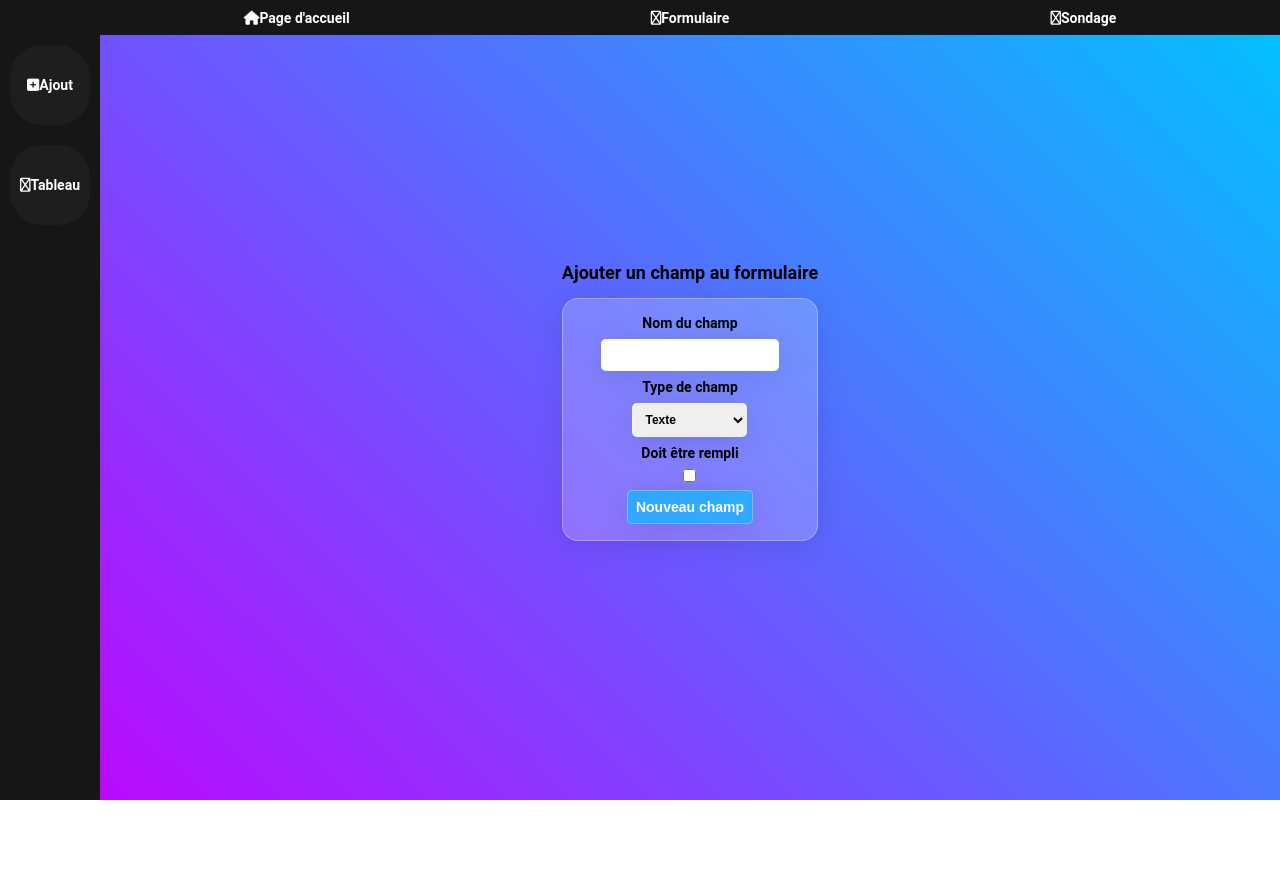
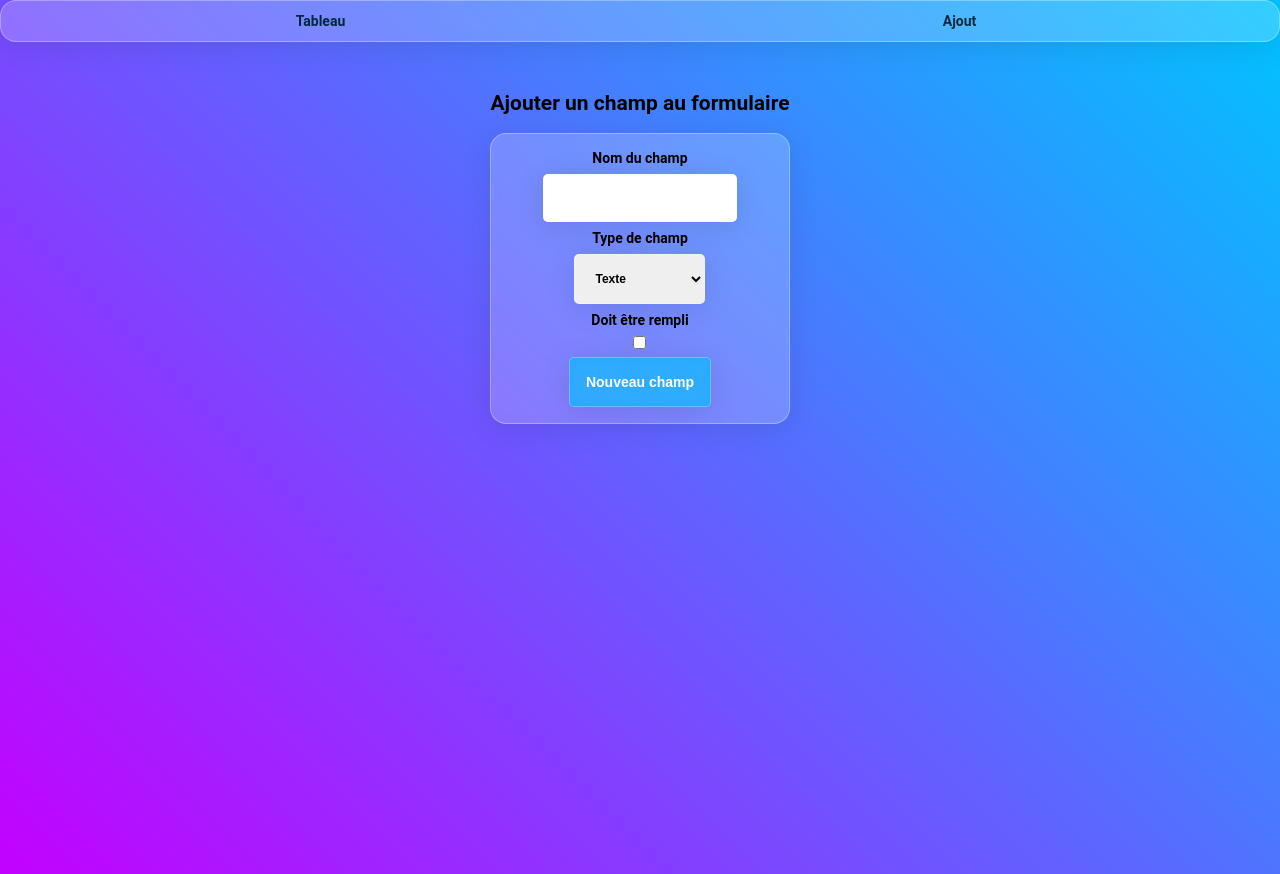
Before and after one commit to SprtJonathan/AdministrativeManager, a plain HTML site: page add.html in a window 1280 px wide. Before the commit the page ends 800 px from the top, so only its background shows below. Drawn offline with Linux system fonts and the light colour scheme.

Commit message:
Revert "Project updated"
This reverts commit 6835e794b76371b3830b139e6826b35b1ff3abe6.

```diff
--- a/table/index.html
+++ b/add.html
@@ -4,45 +4,23 @@
     <meta name="viewport" content="width=device-width, initial-scale=1.0" />
     <title>Ajout des données</title>
     <meta name="description" content="" />
-    <link rel="stylesheet" href="../public/css/main.css" />
-    <script
-      src="https://kit.fontawesome.com/b4819ea1c6.js"
-      crossorigin="anonymous"
-    ></script>
+    <link rel="stylesheet" href="./public/css/main.css" />
   </head>
   <body>
     <header>
       <nav class="navbar">
-        <div class="navbar-blank-space"></div>
-        <div class="horizontal-navbar">
-          <a class="navbar-horizontal-link" href="./index.html"
-            ><i class="fa-solid fa-house"></i> Page d'accueil</a
-          >
-          <a class="navbar-horizontal-link" href="./table/index.html"
-            ><i class="fa-regular fa-table-list"></i> Formulaire</a
-          >
-          <a class="navbar-horizontal-link" href="./table/index.html"
-            ><i class="fa-regular fa-table-list"></i> Sondage</a
-          >
-        </div>
-        <div class="vertical-navbar">
-          <div class="navbar-vertical-button">
-            <a class="navbar-vertical-link" href="./table/index.html"
-              ><i class="fa-solid fa-square-plus"></i> Ajout</a
-            >
-          </div>
-          <div class="navbar-vertical-button">
-            <a class="navbar-vertical-link" href="./table/table.html"
-              ><i class="fa-regular fa-table-list"></i> Tableau</a
-            >
-          </div>
-        </div>
+        <a class="navbar-link" href="./index.html">Tableau</a>
+        <a class="navbar-link active" href="./add.html">Ajout</a>
       </nav>
     </header>
     <main class="page-content">
       <div class="new-input-form-block" id="newInputFormBlock">
         <h2>Ajouter un champ au formulaire</h2>
-        <form id="newInputForm" class="form" onsubmit="addInputToForm(event)">
+        <form
+          id="newInputForm"
+          class="new-input-form"
+          onsubmit="addInputToForm(event)"
+        >
           <div class="form-group">
             <label for="newInput" class="new-input-label" required
               >Nom du champ</label
@@ -78,7 +56,7 @@
       </div>
       <div id="mainFormBlock" class="main-form-block">
         <h2>Ajout d'une nouvelle entrée</h2>
-        <form id="mainForm" class="form" onsubmit="submitMainForm()">
+        <form id="mainForm" class="main-form" onsubmit="submitMainForm()">
           <div id="newObjectForm"></div>
           <button type="submit" id="mainFormButton" class="new-input-submit">
             Nouvelle entrée
@@ -87,5 +65,5 @@
       </div>
     </main>
   </body>
-  <script src="./index.js"></script>
+  <script src="./add.js"></script>
 </html>
--- a/public/css/base/common.css
+++ b/public/css/base/common.css
@@ -1,27 +1,11 @@
 body {
-  display: flex;
-  flex-direction: row;
-  flex-wrap: wrap;
   font-family: Roboto, sans-serif;
   margin: 0;
   font-size: 12px;
-
-  background-image: linear-gradient(45deg, rgb(41, 41, 41), rgb(33, 33, 33));
+  background-image: linear-gradient(45deg, rgb(195, 0, 255), rgb(0, 195, 255));
 }
 
-main.page-content {
-  position: relative;
-  display: flex;
-  flex-direction: row;
-  flex-wrap: wrap;
-  justify-content: space-around;
-  align-items: center;
-  background-color: white;
-  width: 100%;
-  height: 100%;
-  background-image: linear-gradient(45deg, rgb(195, 0, 255), rgb(0, 195, 255));
-  z-index: 0;
-  padding-left: 100px;
+main {
 }
 
 h1 {
@@ -91,124 +75,47 @@ select {
   transition: all 0.2s ease-in-out;
 }
 
-header {
+.navbar {
   width: 100%;
-}
-
-.navbar {
-  position: fixed;
-  width: 100%;
-  height: 100%;
-  top: 0;
-  left: 0;
-  z-index: 1;
-}
-
-.horizontal-navbar {
-  position: absolute;
-  display: flex;
-  flex-direction: row;
-  justify-content: space-around;
-  align-items: center;
-  width: 100%;
-  height: 35px;
-  z-index: 2;
-}
-
-.vertical-navbar {
-  position: absolute;
-  display: flex;
-  flex-direction: column;
-  justify-content: flex-start;
-  align-items: center;
-  width: 100px;
-  height: 100%;
-  z-index: 1;
-  background: rgb(22, 22, 22);
+  background-color: #555;
+  overflow: auto;
+  margin: 0 0 2rem 0;
+  /* From https://css.glass */
+  background: rgba(255, 255, 255, 0.2);
+  border-radius: 16px;
+  box-shadow: 0 4px 30px rgba(0, 0, 0, 0.1);
+  backdrop-filter: blur(5px);
+  -webkit-backdrop-filter: blur(5px);
+  border: 1px solid rgba(255, 255, 255, 0.3);
 }
 
 .active {
   color: whitesmoke;
 }
 
-.navbar-blank-space {
-  position: absolute;
-  display: block;
-  width: 100px;
-  height: 35px;
-  background: rgb(22, 22, 22);
-}
-
-.navbar-horizontal-link {
-  display: flex;
-  align-items: center;
-  justify-content: center;
-  background: rgb(22, 22, 22);
-  color: white;
+.navbar-link {
+  color: rgb(0, 41, 61);
   float: left;
-  height: 100%;
+  padding: 12px;
   text-decoration: none;
   font-size: 17px;
-  width: 100%; /* Four links of equal widths */
+  width: 50%; /* Four links of equal widths */
   text-align: center;
   text-decoration: none;
   font-size: 14px;
   font-weight: 600;
   transition: all 0.2s ease-in-out;
 }
-
-.navbar-vertical-button {
-  display: flex;
-  align-items: center;
-  justify-content: center;
-  float: left;
-  height: 100px;
-  text-decoration: none;
-  font-size: 17px;
-  width: 100%; /* Four links of equal widths */
-  font-size: 14px;
-  font-weight: 600;
+.navbar a:hover {
+  color: white;
   transition: all 0.2s ease-in-out;
-}
-.navbar-horizontal-link:nth-child(1) {
-  margin-left: 100px;
-}
-.navbar-vertical-button:nth-child(1) {
-  margin-top: 35px;
-  height: 100px;
-}
-.navbar-vertical-link {
-  display: flex;
-  justify-content: center;
-  align-items: center;
-  background: rgb(30, 30, 30);
-  color: white;
-  text-align: center;
-  text-decoration: none;
-  border-radius: 40%;
-  width: 80px;
-  height: 80px;
+  /* From https://css.glass */
+  background: rgba(0, 41, 61, 0.8);
 }
 
-.navbar a:hover {
-  transition: all 0.2s ease-in-out;
-  /* From https://css.glass */
-  color: whitesmoke;
-  background: rgb(40, 40, 40);
-}
-
-@media (min-width: 1440px) {
+@media (min-width: 768px) {
   body {
     font-size: 14px;
-  }
-  header {
-    width: 100px;
-  }
-  main.page-content {
-    width: 100%;
-    padding-left: 100px;
-    bottom: 0px;
-    right: 0px;
   }
   button {
     padding: 1rem;
--- a/public/css/pages/index.css
+++ b/public/css/pages/index.css
@@ -1,3 +1,11 @@
+.page-content {
+  display: flex;
+  justify-content: center;
+  align-items: center;
+  width: 100%;
+  height: 100%;
+}
+
 .title-image {
   animation: rotation360Back 0.6s linear;
   -webkit-animation: rotation360Back 0.6s linear;
@@ -40,7 +48,7 @@
   width: 100%;
 }
 
-.table-column {
+.table-column{
   cursor: pointer;
 }
 
--- a/public/css/pages/new-object-form.css
+++ b/public/css/pages/new-object-form.css
@@ -1,4 +1,14 @@
-.form {
+.page-content {
+  display: flex;
+  flex-direction: row;
+  flex-wrap: wrap;
+  justify-content: space-around;
+  align-items: flex-start;
+  width: 100%;
+  height: 100%;
+}
+
+.new-input-form {
   display: flex;
   flex-direction: column;
   justify-content: space-around;
@@ -18,13 +28,8 @@
   display: none;
   flex-direction: column;
   padding: 1rem;
-}
 
-.main-form {
-  display: flex;
-  flex-direction: column;
-  justify-content: space-around;
-  align-items: center; /* From https://css.glass */
+  /* From https://css.glass */
   background: rgba(255, 255, 255, 0.2);
   border-radius: 16px;
   box-shadow: 0 4px 30px rgba(0, 0, 0, 0.1);
@@ -33,6 +38,13 @@
   border: 1px solid rgba(255, 255, 255, 0.3);
 }
 
+.main-form {
+  display: flex;
+  flex-direction: column;
+  justify-content: space-around;
+  align-items: center;
+}
+
 .form-group {
   display: flex;
   flex-direction: column;
```
Also changed, not shown: index.html (+19 -19 lines), table/table.html (deleted, +0 -59 lines), add.js (renamed from table/index.js), index.js (renamed from table/table.js).
